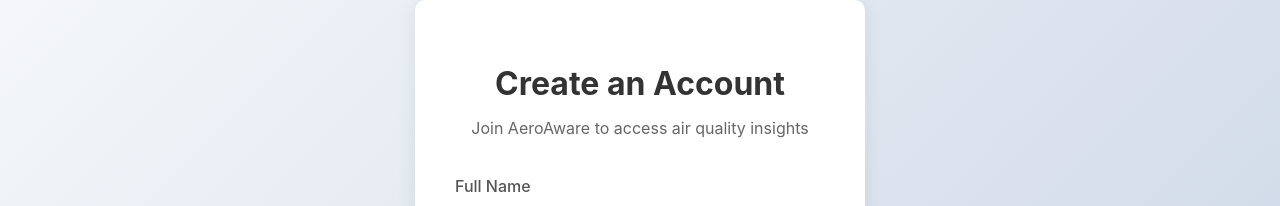
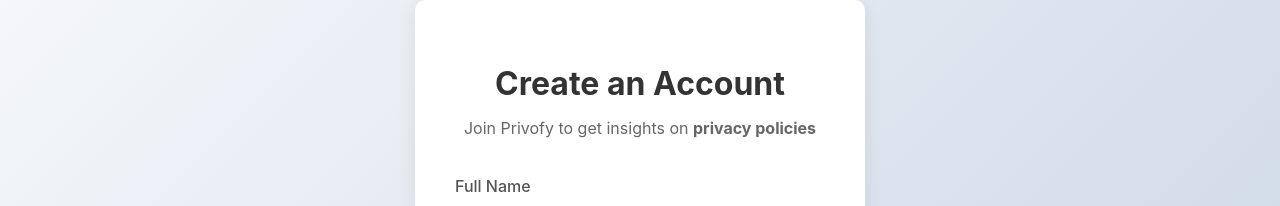
Before and after one commit to ShivanshCoding36/Privofy, a React (Create React App) app: page /signup in a window 1280 px wide. Shown: the part 112-318 px from the top of the page. Built offline with nearby package versions, Linux system fonts and the light colour scheme; no server answers.

Commit message:
Update Signup.jsx

```diff
--- a/src/pages/Signup.jsx
+++ b/src/pages/Signup.jsx
@@ -108,7 +108,7 @@ const Signup = () => {
         transition={{ duration: 0.5 }}
       >
         <h2>Create an Account</h2>
-        <p className="auth-subtitle">Join AeroAware to access air quality insights</p>
+        <p className="auth-subtitle">Join Privofy to get insights on <b>privacy policies</b></p>
 
         {error && <div className="auth-error">{error}</div>}
         <form onSubmit={handleSubmit} className="auth-form">
```
